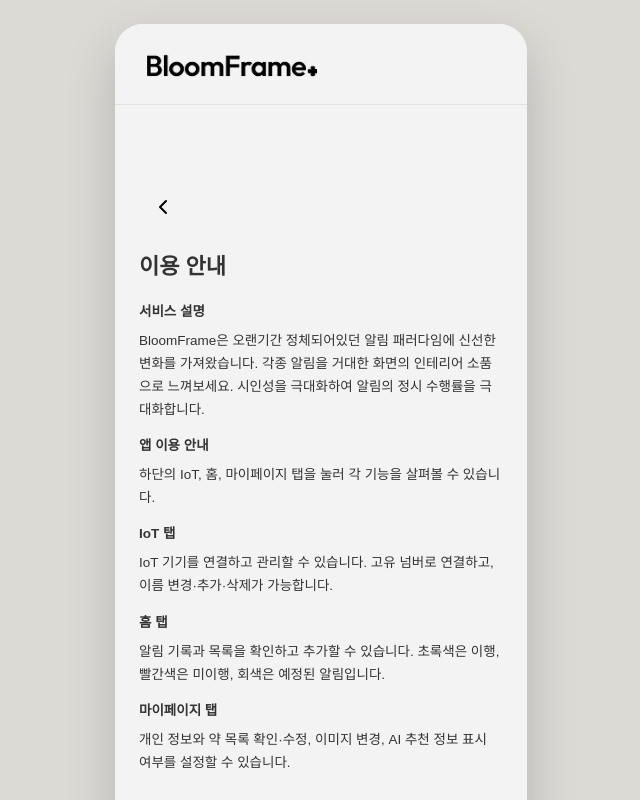
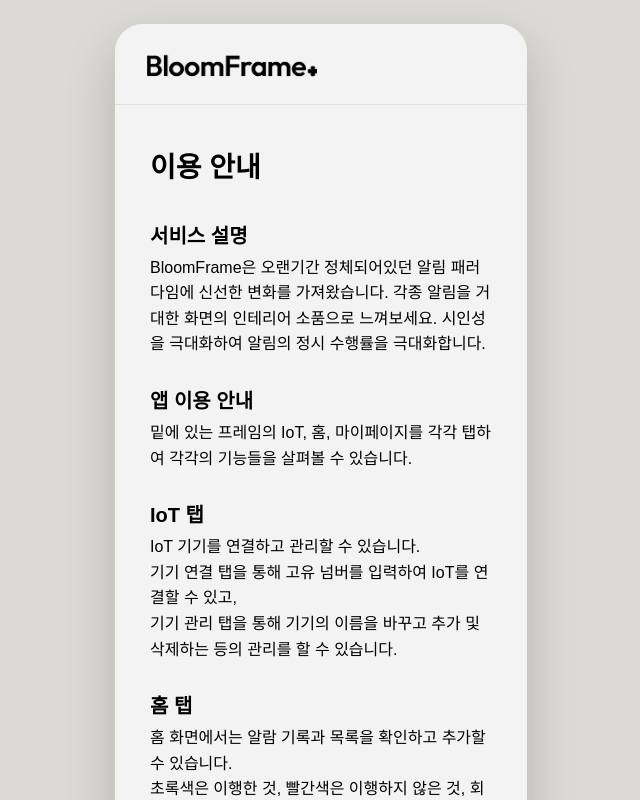
Before and after one commit to EUNS0O/BloomFrame-FRONT-END, a React (Vite) app: page /mypage/guide in a window 1280 px wide. Shown: the top 800 px of the page, without its empty margins (319-959 px from the left). Built offline with nearby package versions, Linux system fonts and the light colour scheme; a web font is replaced by a local one.

Commit message:
이용 안내 화면 완성

```diff
--- a/src/pages/Guide.jsx
+++ b/src/pages/Guide.jsx
@@ -1,28 +1,48 @@
 import React from "react";
+import { C } from "../styles/tokens";
 import { TopBar } from "../components/common/Layout";
-import { BackHeader } from "../components/common/BackHeader";
 import { BottomNav } from "../components/common/BottomNav";
+
+const SECTIONS = [
+  {
+    title: "서비스 설명",
+    body: "BloomFrame은 오랜기간 정체되어있던 알림 패러다임에 신선한 변화를 가져왔습니다. 각종 알림을 거대한 화면의 인테리어 소품으로 느껴보세요. 시인성을 극대화하여 알림의 정시 수행률을 극대화합니다.",
+  },
+  {
+    title: "앱 이용 안내",
+    body: "밑에 있는 프레임의 IoT, 홈, 마이페이지를 각각 탭하여 각각의 기능들을 살펴볼 수 있습니다.",
+  },
+  {
+    title: "IoT 탭",
+    body: "IoT 기기를 연결하고 관리할 수 있습니다. \n 기기 연결 탭을 통해 고유 넘버를 입력하여 IoT를 연결할 수 있고, \n 기기 관리 탭을 통해 기기의 이름을 바꾸고 추가 및 삭제하는 등의 관리를 할 수 있습니다.",
+  },
+  {
+    title: "홈 탭",
+    body: "홈 화면에서는 알람 기록과 목록을 확인하고 추가할 수 있습니다. \n 초록색은 이행한 것, 빨간색은 이행하지 않은 것, 회색은 예정된 알림입니다. \n 알림 목록을 통해 당일에 이행해야 할 알림의 목록을 확인하고 취소 및 제거할 수 있습니다.",
+  },
+  {
+    title: "마이페이지 탭",
+    body: "마이페이지에서는 전체적인 정보를 확인하고 수정할 수 있습니다.",
+  },
+];
 
 export default function Guide() {
   return (
     <>
       <TopBar />
-      <div style={{ flex: 1, padding: "20px 24px", overflowY: "auto", fontSize: 13.5, lineHeight: 1.7, color: "#333" }}>
-        <BackHeader />
-        <div style={{ fontSize: 22, fontWeight: 800, marginBottom: 16 }}>이용 안내</div>
-        <div style={{ fontWeight: 700, marginBottom: 6 }}>서비스 설명</div>
-        <p style={{ marginTop: 0 }}>
-          BloomFrame은 오랜기간 정체되어있던 알림 패러다임에 신선한 변화를 가져왔습니다. 각종 알림을 거대한 화면의 인테리어
-          소품으로 느껴보세요. 시인성을 극대화하여 알림의 정시 수행률을 극대화합니다.
-        </p>
-        <div style={{ fontWeight: 700, marginBottom: 6 }}>앱 이용 안내</div>
-        <p style={{ marginTop: 0 }}>하단의 IoT, 홈, 마이페이지 탭을 눌러 각 기능을 살펴볼 수 있습니다.</p>
-        <div style={{ fontWeight: 700, marginBottom: 6 }}>IoT 탭</div>
-        <p style={{ marginTop: 0 }}>IoT 기기를 연결하고 관리할 수 있습니다. 고유 넘버로 연결하고, 이름 변경·추가·삭제가 가능합니다.</p>
-        <div style={{ fontWeight: 700, marginBottom: 6 }}>홈 탭</div>
-        <p style={{ marginTop: 0 }}>알림 기록과 목록을 확인하고 추가할 수 있습니다. 초록색은 이행, 빨간색은 미이행, 회색은 예정된 알림입니다.</p>
-        <div style={{ fontWeight: 700, marginBottom: 6 }}>마이페이지 탭</div>
-        <p style={{ marginTop: 0 }}>개인 정보와 약 목록 확인·수정, 이미지 변경, AI 추천 정보 표시 여부를 설정할 수 있습니다.</p>
+      <div style={{ flex: 1, display: "flex", flexDirection: "column", minHeight: 0 }}>
+        <div style={{ padding: "40px 35px 0" }}>
+          <div style={{ fontSize: 28, fontWeight: 800, marginBottom: 35 }}>이용 안내</div>
+        </div>
+
+        <div style={{ flex: 1, overflowY: "auto", padding: "0 35px 40px" }}>
+          {SECTIONS.map((s, i) => (
+            <div key={s.title} style={{ marginBottom: i === SECTIONS.length - 1 ? 0 : 28 }}>
+              <div style={{ fontSize: 20, fontWeight: 600, color: C.black, marginBottom: 6 }}>{s.title}</div>
+              <div style={{ fontSize: 16, color: C.black, lineHeight: 1.6, fontWeight: 500, whiteSpace: "pre-line" }}>{s.body}</div>
+            </div>
+          ))}
+        </div>
       </div>
       <BottomNav />
     </>
```
